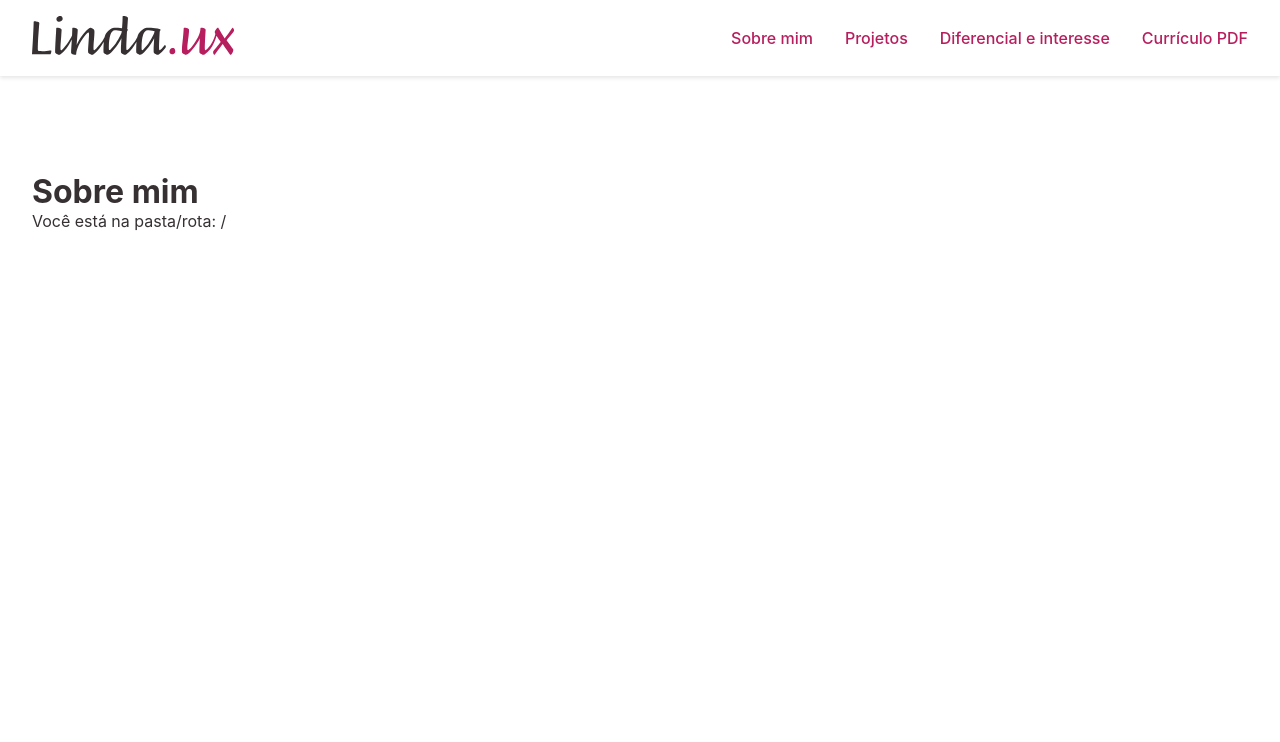
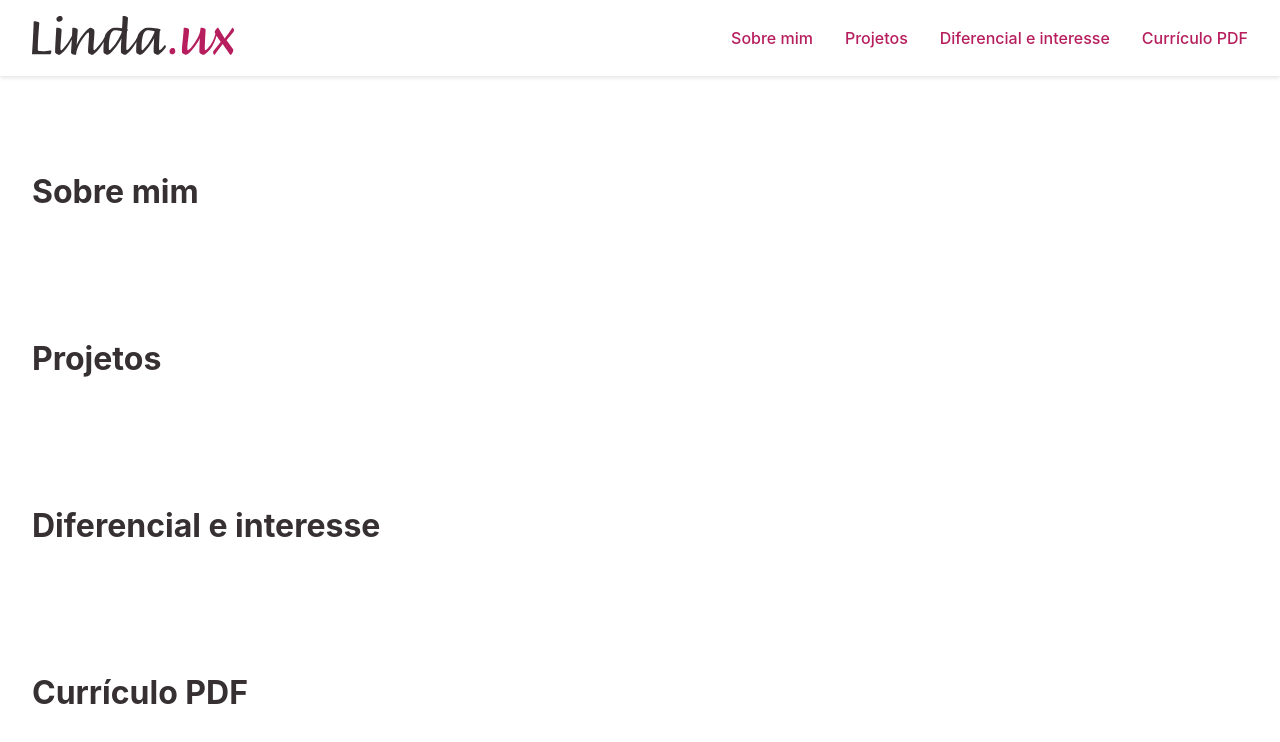
Before and after one commit to Elian-beep/portfolio-linda, a React (Vite) app: page / in a window 1280 px wide. Shown: the top 742 px of the page. Built offline with nearby package versions, Linux system fonts and the light colour scheme.

Commit message:
ref: app in sections

```diff
--- a/src/App.tsx
+++ b/src/App.tsx
@@ -1,11 +1,19 @@
-import { Outlet } from "react-router-dom";
 import { Header } from "./components/Header/Header";
+import { Home } from "./pages/Home";
+import { Projects } from "./pages/Projects";
+import { Services } from "./pages/Services";
+import { Resume } from "./pages/Resume";
 
 function App() {
   return (
     <>
       <Header />
-      <Outlet />
+      <main>
+        <Home />
+        <Projects />
+        <Services />
+        <Resume />
+      </main>
     </>
   );
 }
--- a/src/components/Header/Header.module.scss
+++ b/src/components/Header/Header.module.scss
@@ -1,4 +1,4 @@
-@import "../../styles/colors";
+@import "@/styles/colors";
 
 .header {
   display: flex;
@@ -16,18 +16,18 @@
   text-decoration: none;
 
   img {
-    height: 25px; /* Mobile height */
+    height: 25px;
     width: auto;
 
     @media (min-width: 768px) {
-      height: 40px; /* Desktop height */
+      height: 40px;
     }
   }
 }
 
 /* Desktop Navigation */
 .desktopNav {
-  display: none; /* Hidden on mobile */
+  display: none;
   gap: 2rem;
 
   a {
@@ -58,11 +58,11 @@
   border: none;
   cursor: pointer;
   padding: 0;
-  z-index: 100; /* Above mobile menu */
-  position: relative; /* for absolute positioning of X lines */
+  z-index: 100;
+  position: relative;
 
   @media (min-width: 768px) {
-    display: none; /* Hidden on tablet and desktop */
+    display: none;
   }
 
   .dot {
@@ -73,7 +73,6 @@
     transition: all 0.3s ease;
   }
 
-  /* Prepare X lines for open state */
   &::before, &::after {
     content: '';
     position: absolute;
@@ -89,7 +88,6 @@
     transform: scale(0);
   }
 
-  /* When menu is open, transform dots to X */
   &.open .dot {
     transform: scale(0);
     opacity: 0;
@@ -104,18 +102,17 @@
   }
 }
 
-/* Mobile Menu Sidebar */
 .mobileMenu {
   position: fixed;
   top: 0;
-  right: -100%; /* Hidden off-screen by default */
+  right: -100%;
   width: 250px;
   height: 100vh;
   background-color: #ffffff;
   box-shadow: -2px 0 5px rgba(0,0,0,0.1);
   transition: right 0.3s ease-in-out;
   z-index: 99;
-  padding-top: 5rem; /* Space for closing button */
+  padding-top: 5rem;
   display: flex;
   flex-direction: column;
 
@@ -124,7 +121,7 @@
   }
 
   @media (min-width: 768px) {
-    display: none; /* Unused on larger screens */
+    display: none;
   }
 }
 
--- a/src/components/Header/Header.tsx
+++ b/src/components/Header/Header.tsx
@@ -1,5 +1,4 @@
 import { useState } from "react";
-import { Link } from "react-router-dom";
 import styles from "./Header.module.scss";
 import logoDesktop from "../../assets/logo-desktop.svg";
 import logoMobile from "../../assets/logo-mobile.svg";
@@ -9,21 +8,45 @@ export const Header = () => {
 
   const toggleMenu = () => setIsMenuOpen(!isMenuOpen);
 
+  const scrollToSection = (
+    e: React.MouseEvent<HTMLAnchorElement>,
+    id: string,
+  ) => {
+    e.preventDefault();
+    const element = document.getElementById(id);
+    if (element) {
+      element.scrollIntoView({ behavior: "smooth" });
+    }
+    setIsMenuOpen(false);
+  };
+
   return (
     <header className={styles.header}>
-      <Link to="/" className={styles.logoContainer}>
+      <a
+        href="#home"
+        onClick={(e) => scrollToSection(e, "home")}
+        className={styles.logoContainer}
+      >
         <picture>
           <source media="(min-width: 768px)" srcSet={logoDesktop} />
           <img src={logoMobile} alt="Linda.UX Logo" />
         </picture>
-      </Link>
+      </a>
 
       {/* Desktop Navigation */}
       <nav className={styles.desktopNav}>
-        <Link to="/">Sobre mim</Link>
-        <Link to="/projects">Projetos</Link>
-        <Link to="/services">Diferencial e interesse</Link>
-        <Link to="/resume">Currículo PDF</Link>
+        <a href="#home" onClick={(e) => scrollToSection(e, "home")}>
+          Sobre mim
+        </a>
+        <a href="#projects" onClick={(e) => scrollToSection(e, "projects")}>
+          Projetos
+        </a>
+        <a href="#services" onClick={(e) => scrollToSection(e, "services")}>
+          Diferencial e interesse
+        </a>
+        <a href="#resume" onClick={(e) => scrollToSection(e, "resume")}>
+          Currículo PDF
+        </a>
       </nav>
 
       {/* Mobile Hamburger Button */}
@@ -40,18 +63,18 @@ export const Header = () => {
       {/* Mobile Menu Sidebar */}
       <div className={`${styles.mobileMenu} ${isMenuOpen ? styles.open : ""}`}>
         <nav className={styles.mobileNav}>
-          <Link to="/" onClick={toggleMenu}>
+          <a href="#home" onClick={(e) => scrollToSection(e, "home")}>
             Sobre mim
-          </Link>
-          <Link to="/projects" onClick={toggleMenu}>
+          </a>
+          <a href="#projects" onClick={(e) => scrollToSection(e, "projects")}>
             Projetos
-          </Link>
-          <Link to="/services" onClick={toggleMenu}>
+          </a>
+          <a href="#services" onClick={(e) => scrollToSection(e, "services")}>
             Diferencial e interesse
-          </Link>
-          <Link to="/resume" onClick={toggleMenu}>
+          </a>
+          <a href="#resume" onClick={(e) => scrollToSection(e, "resume")}>
             Currículo PDF
-          </Link>
+          </a>
         </nav>
       </div>
     </header>
--- a/src/main.tsx
+++ b/src/main.tsx
@@ -1,11 +1,10 @@
 import { StrictMode } from "react";
 import { createRoot } from "react-dom/client";
-import { RouterProvider } from "react-router-dom";
-import { router } from "./routes.tsx";
+import App from "./App.tsx";
 import "./styles/global.scss";
 
 createRoot(document.getElementById("root")!).render(
   <StrictMode>
-    <RouterProvider router={router} />
+    <App />
   </StrictMode>,
 );
--- a/src/pages/Home.tsx
+++ b/src/pages/Home.tsx
@@ -1,8 +1,7 @@
 export const Home = () => {
   return (
-    <div style={{ padding: "2rem", paddingTop: "6rem" }}>
+    <div id="home" style={{ padding: "2rem", paddingTop: "6rem" }}>
       <h1>Sobre mim</h1>
-      <p>Você está na pasta/rota: /</p>
     </div>
   );
 };
--- a/src/pages/Projects.tsx
+++ b/src/pages/Projects.tsx
@@ -1,8 +1,7 @@
 export const Projects = () => {
   return (
-    <div style={{ padding: "2rem", paddingTop: "6rem" }}>
+    <div id="projects" style={{ padding: "2rem", paddingTop: "6rem" }}>
       <h1>Projetos</h1>
-      <p>Você está na pasta/rota: /projects</p>
     </div>
   );
 };
--- a/src/pages/Resume.tsx
+++ b/src/pages/Resume.tsx
@@ -1,8 +1,7 @@
 export const Resume = () => {
   return (
-    <div style={{ padding: "2rem", paddingTop: "6rem" }}>
+    <div id="resume" style={{ padding: "2rem", paddingTop: "6rem" }}>
       <h1>Currículo PDF</h1>
-      <p>Você está na pasta/rota: /resume</p>
     </div>
   );
 };
--- a/src/pages/Services.tsx
+++ b/src/pages/Services.tsx
@@ -1,8 +1,7 @@
 export const Services = () => {
   return (
-    <div style={{ padding: "2rem", paddingTop: "6rem" }}>
+    <div id="services" style={{ padding: "2rem", paddingTop: "6rem" }}>
       <h1>Diferencial e interesse</h1>
-      <p>Você está na pasta/rota: /services</p>
     </div>
   );
 };
--- a/src/routes.tsx
+++ /dev/null
@@ -1,32 +0,0 @@
-import { createBrowserRouter } from "react-router-dom";
-import App from "./App";
-import { Home } from "./pages/Home";
-import { Projects } from "./pages/Projects";
-import { Services } from "./pages/Services";
-import { Resume } from "./pages/Resume";
-
-export const router = createBrowserRouter([
-  {
-    path: "/",
-    element: <App />,
-    children: [
-      {
-        path: "/",
-        index: true,
-        element: <Home />,
-      },
-      {
-        path: "projects",
-        element: <Projects />,
-      },
-      {
-        path: "services",
-        element: <Services />,
-      },
-      {
-        path: "resume",
-        element: <Resume />,
-      },
-    ],
-  },
-]);
```
